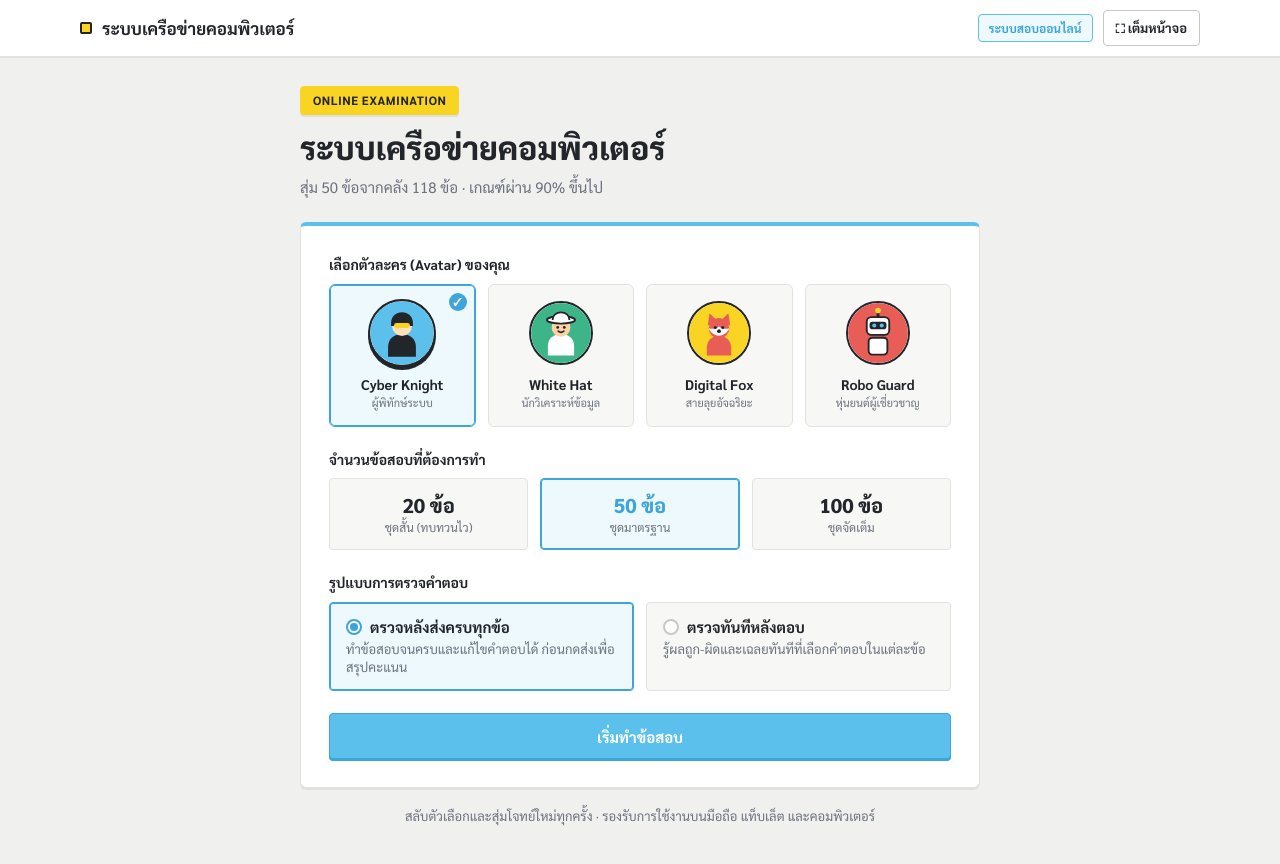
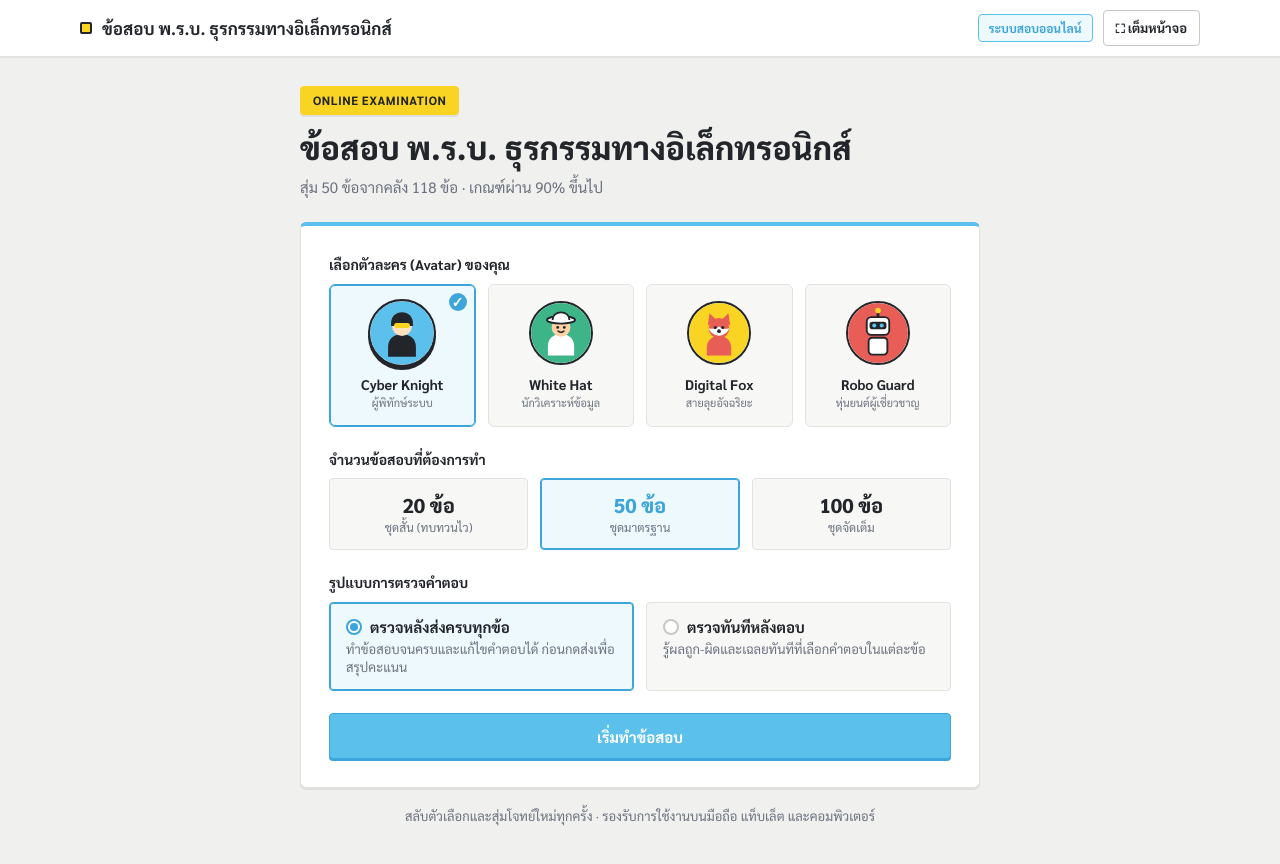
Before and after one commit to kaittiyost/exam-online, a plain HTML site: page nw/index.html in a window 1280 px wide. Drawn offline with Linux system fonts and the light colour scheme.

Commit message:
Update index.html

```diff
--- a/nw/index.html
+++ b/nw/index.html
@@ -1116,7 +1116,7 @@ document.addEventListener("keydown", event => {
 /* ==========================================================================
    CONFIG: ตั้งค่าชุดข้อสอบ ไฟล์ และเกณฑ์คะแนน
    ========================================================================== */
-const examTitle       = "ระบบเครือข่ายคอมพิวเตอร์";
+const examTitle       = "ข้อสอบ พ.ร.บ. ธุรกรรมทางอิเล็กทรอนิกส์";
 const exam            = "react_native_questions.js";
 const examMode        = "single"; // "single" | "qualification-practical"
 const percentPass     = 90;
@@ -1774,4 +1774,4 @@ loadExamData().then(() => {
 });
 </script>
 </body>
-  </html>
+</html>
```
